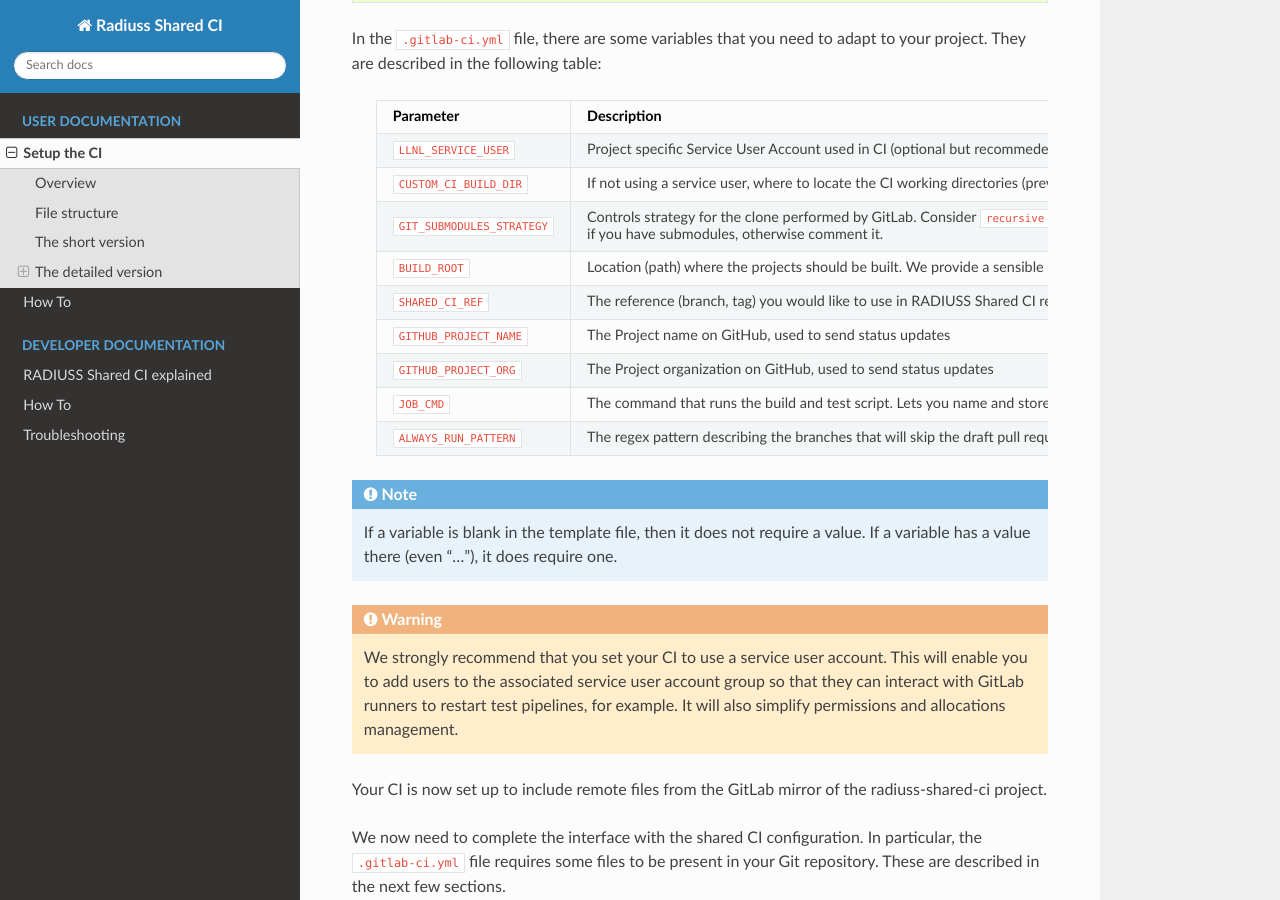
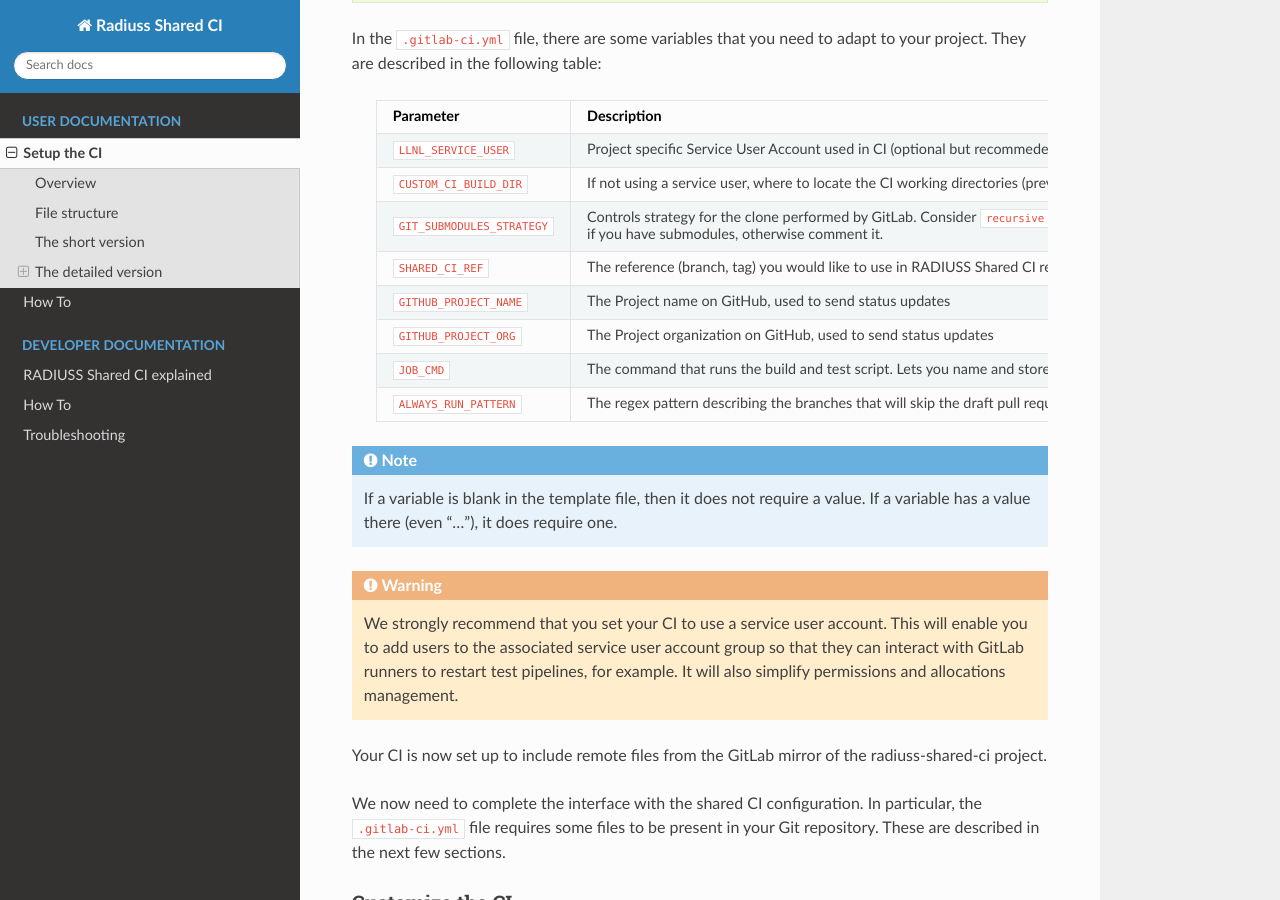
Before and after one commit to LLNL/radiuss-shared-ci, a Sphinx documentation site: the page built from docs/sphinx/user_guide/setup_ci.rst, in a window 1280 px wide and 900 px high, scrolled down 3795 px. Built offline with Sphinx 7.4.7 and the Read the Docs theme 3.1.0, drawn with Linux system fonts in a browser that asks for light colours.

Commit message:
Remove BUILD_ROOT from component inputs and usage
BUILD_ROOT was being set to ${CI_PROJECT_DIR}, but this variable doesn't
exist when component inputs are resolved (too early in the pipeline
lifecycle), causing BUILD_ROOT to be empty in child pipelines.

The BUILD_ROOT variable is project-specific and not needed by the
components themselves. Projects can define it locally if needed, but
it should not be part of component inputs.

Changes:
- Remove build_root input spec from all machine pipeline components
- Remove BUILD_ROOT variable assignment from all machine pipelines
- Replace ${BUILD_ROOT} with /usr/workspace/${USER} in default reproducer
  scripts for each machine (sensible default).

🤖 Generated with [Claude Code](https://claude.com/claude-code)

Co-Authored-By: Claude <noreply@anthropic.com>

```diff
--- a/docs/sphinx/user_guide/setup_ci.rst
+++ b/docs/sphinx/user_guide/setup_ci.rst
@@ -173,7 +173,6 @@ to your project. They are described in the following table:
   ``LLNL_SERVICE_USER``                      Project specific Service User Account used in CI (optional but recommeded)
   ``CUSTOM_CI_BUILD_DIR``                    If not using a service user, where to locate the CI working directories (prevent exceeding your disk quota)
   ``GIT_SUBMODULES_STRATEGY``                Controls strategy for the clone performed by GitLab. Consider ``recursive`` if you have submodules, otherwise comment it.
-  ``BUILD_ROOT``                             Location (path) where the projects should be built. We provide a sensible default.
   ``SHARED_CI_REF``                          The reference (branch, tag) you would like to use in RADIUSS Shared CI repository
   ``GITHUB_PROJECT_NAME``                    The Project name on GitHub, used to send status updates
   ``GITHUB_PROJECT_ORG``                     The Project organization on GitHub, used to send status updates
```
Also changed, not shown: 8 other files.
